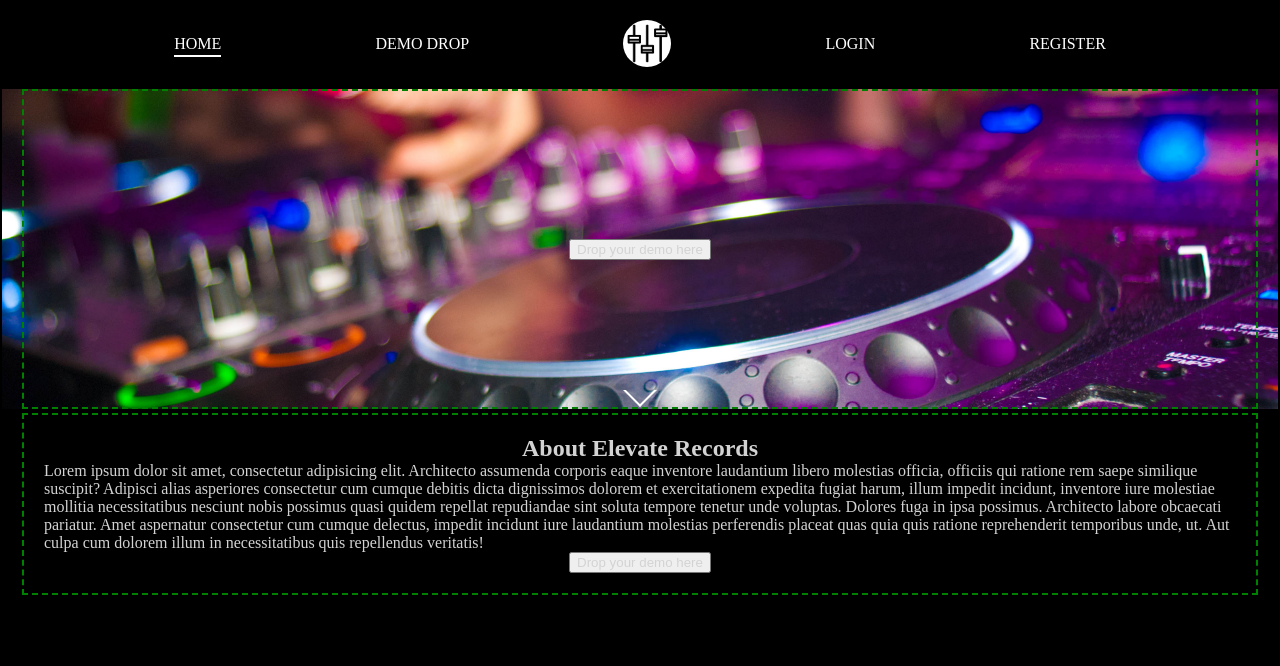
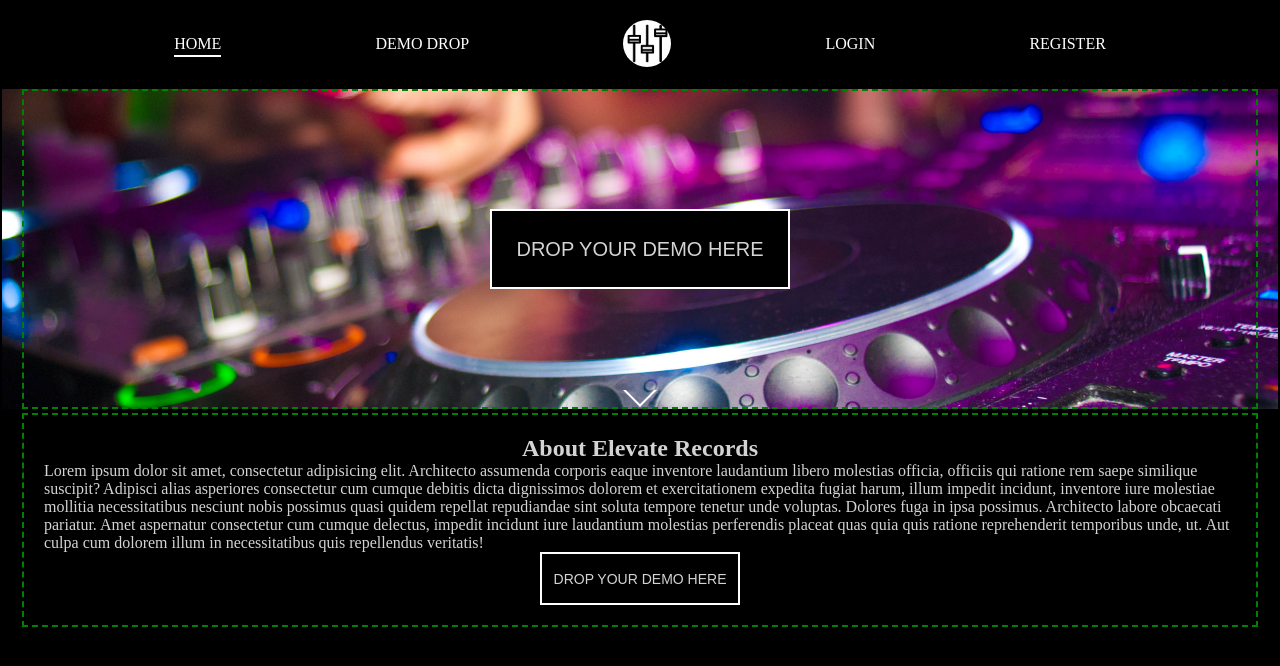
Before and after one commit to lexdolfing/final_assignment_novi_react, a React (Create React App) app: page / in a window 1280 px wide. Shown: the top 666 px of the page. Built offline with nearby package versions, Linux system fonts and the light colour scheme.

Commit message:
added button component

```diff
--- a/src/components/button/button.css
+++ b/src/components/button/button.css
@@ -0,0 +1,21 @@
+
+button {
+    border: 2px solid white;
+    background-color: black;
+    color: lightgray;
+    font-size: 20px;
+    text-transform: uppercase;
+}
+
+
+.big-button{
+    width: 300px;
+    height: 80px;
+}
+
+.small-button{
+    width: 200px;
+    height: 53px;
+    font-size: 14px;
+
+}
--- a/src/components/button/button.js
+++ b/src/components/button/button.js
@@ -2,9 +2,9 @@ import React from "react";
 import './button.css';
 
 
-export default function Button({button_content, onClick}) {
+export default function Button({button_content, onClick, bigOrSmall}) {
 
     return(
-        <button onClick={onClick}>{button_content}</button>
+        <button onClick={onClick} className={bigOrSmall}>{button_content}</button>
     )
 }
--- a/src/pages/home/Home.js
+++ b/src/pages/home/Home.js
@@ -3,6 +3,7 @@ import '../../index.css'
 import React from "react";
 import NavigationBar from "../../components/navigationBar/NavigationBar";
 import {NavLink, useNavigate} from "react-router-dom";
+import Button from "../../components/button/button";
 
 export default function Home() {
     const navigate = useNavigate();
@@ -17,7 +18,7 @@ export default function Home() {
             <body className="page-body">
             <section className="outer-container first-outer-container">
                 <article className="inner-container first-section">
-                    <button onClick={handleClick}>Drop your demo here</button>
+                    <Button onClick={handleClick} button_content="Drop your demo here" bigOrSmall="big-button"/>
                 </article>
             </section>
 
@@ -33,7 +34,7 @@ export default function Home() {
                         aspernatur consectetur cum cumque delectus, impedit incidunt iure laudantium molestias
                         perferendis placeat quas quia quis ratione reprehenderit temporibus unde, ut. Aut culpa cum
                         dolorem illum in necessitatibus quis repellendus veritatis! </p>
-                    <button onClick={handleClick}>Drop your demo here</button>
+                    <Button onClick={handleClick} button_content="Drop your demo here" bigOrSmall="small-button"/>
                 </article>
             </section>
 
```
